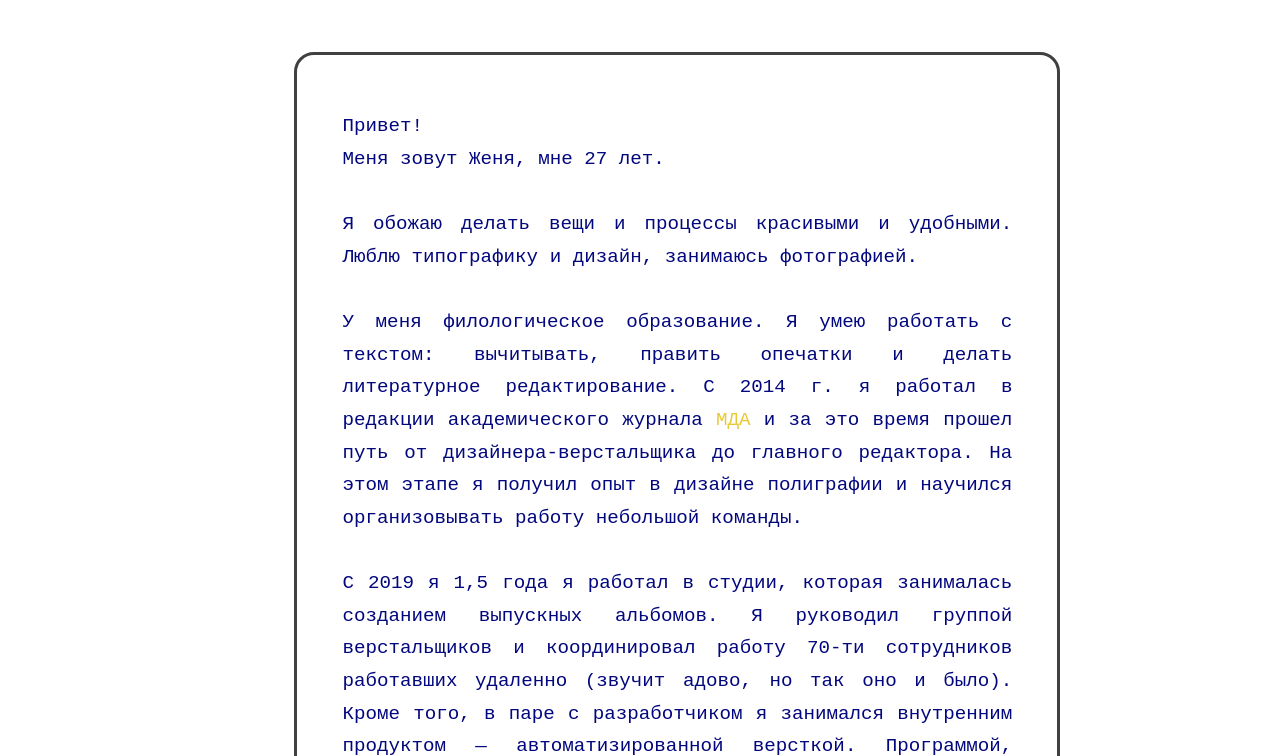
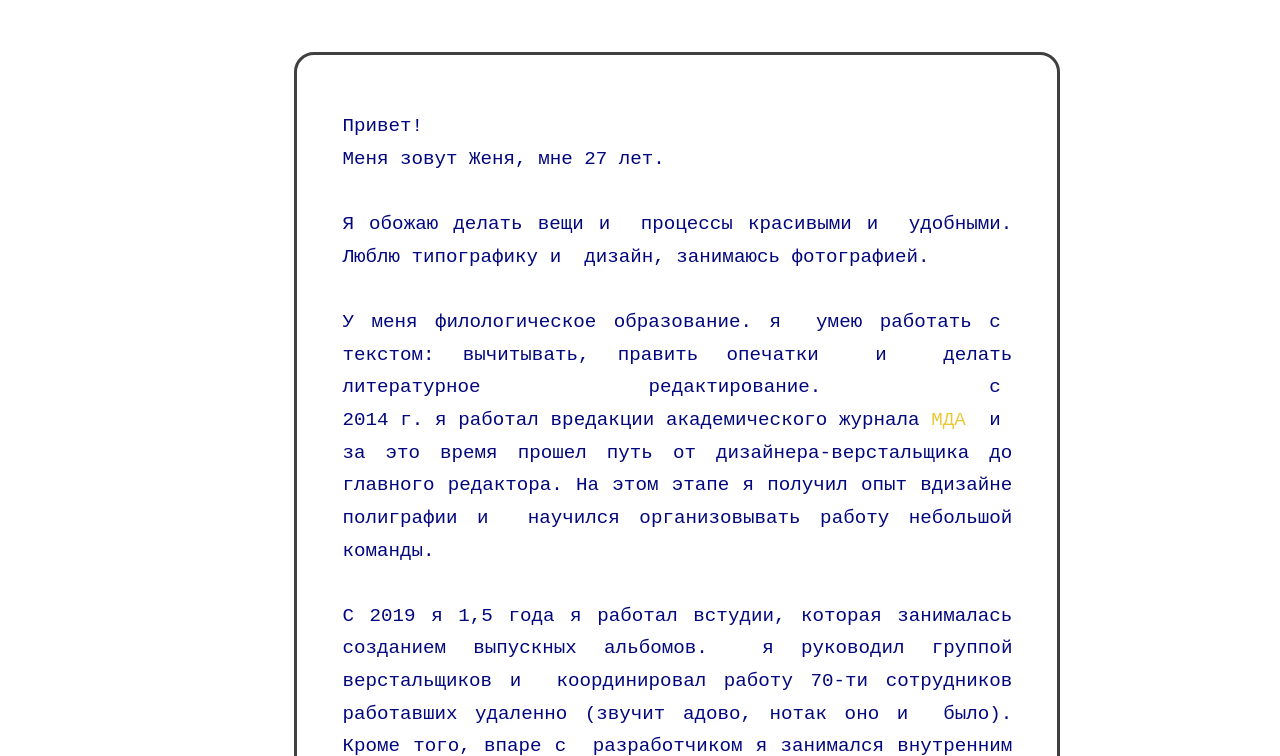
Before and after one commit to chekovevg/evgeny_chekov, a plain HTML site: page cv.html in a window 1280 px wide. Shown: the part 44-800 px from the top of the page. Drawn offline with Linux system fonts and the light colour scheme.

Commit message:
Update cv.html

```diff
--- a/cv.html
+++ b/cv.html
@@ -16,54 +16,53 @@
       <section class="container">
         <p class="text">Привет!<br>
         Меня зовут Женя, мне 27 лет.<br>
-        <br>Я обожаю делать вещи и процессы красивыми и удобными.
-        Люблю типографику и дизайн, занимаюсь фотографией.<br>
-        <!-- <br>Сейчас я работаю дизайнером в <a href="https://www.instagram.com/mads_courses/" target="_blank">MADS</a>, крутой креативной школе. Выполняю задачи для SMM команды,
-        готовлю визуал для Instagram, email рассылок, работаю с графическими элементами сайта и презентациями.
-        Делаю небольшие проекты в After Effects и Premire.<br>
-        <br>Занимаюсь наставничеством в <a href="https://www.instagram.com/setters_education/" target="_blank">SETTERS</a> на курсе
+        <br>Я обожаю делать вещи&nbsp;и&nbsp; процессы красивыми&nbsp;и&nbsp; удобными.
+        Люблю типографику&nbsp;и&nbsp; дизайн, занимаюсь фотографией.<br>
+        <!-- <br>Сейчас&nbsp;я&nbsp;работаю дизайнером&nbsp;в<a href="https://www.instagram.com/mads_courses/" target="_blank">MADS</a>, крутой креативной школе. Выполняю задачи для SMM команды,
+        готовлю визуал для Instagram, email рассылок, работаю&nbsp;с&nbsp; графическими элементами сайта&nbsp;и&nbsp; презентациями.
+        Делаю небольшие проекты&nbsp;вAfter Effects&nbsp;и&nbsp; Premire.<br>
+        <br>Занимаюсь наставничеством&nbsp;в<a href="https://www.instagram.com/setters_education/" target="_blank">SETTERS</a> на курсе
         <a href="https://setters.education/courses/base" target="_blank">BASE</a>.
-        Параллельно помогаю ребятам из <a href="http://aldes.group/" target="_blank">Aldes.SMM</a> организовывать съемки для клиентов и выполнять
-        рутинные SMM задачи вроде планирования контента, постинга, подготовки и разработки сторис. <br>
-        <br>С недавнего времени стажируюсь в <a href="https://www.instagram.com/badlonmagazine/" target="_blank">BADLON Magazine</a> — независимом
-        издании о фотографии, искусстве и моде. Иногда снимаюсь сам в творческих и fashion-проектах
-        (можно посмотреть в моем <a href="https://www.instagram.com/evgeny_chekov/" target="_blank">instagram</a>).
+        Параллельно помогаю ребятам&nbsp;и&nbsp;з <a href="http://aldes.group/" target="_blank">Aldes.SMM</a> организовывать съемки для клиентов&nbsp;и&nbsp; выполнять
+        рутинные SMM задачи вроде планирования контента, постинга, подготовки&nbsp;и&nbsp; разработки сторис. <br>
+        <br>С недавнего времени стажируюсь&nbsp;в<a href="https://www.instagram.com/badlonmagazine/" target="_blank">BADLON Magazine</a> — независимом
+       &nbsp;и&nbsp;здании о фотографии,&nbsp;и&nbsp;скусстве&nbsp;и&nbsp; моде.&nbsp;и&nbsp;ногда снимаюсь сам&nbsp;втворческих&nbsp;и&nbsp; fashion-проектах
+        (можно посмотреть&nbsp;вмоем <a href="https://www.instagram.com/evgeny_chekov/" target="_blank">instagram</a>).
         Выполняю частные заказы   <br> -->
-        <br>У меня филологическое образование. Я умею работать с текстом: вычитывать, править опечатки
-        и делать литературное редактирование. С 2014 г. я работал в редакции академического журнала
+        <br>У меня филологическое образование.&nbsp;я&nbsp;&nbsp;умею работать&nbsp;с&nbsp; текстом: вычитывать, править опечатки
+       &nbsp;и&nbsp; делать литературное редактирование.&nbsp;с&nbsp; 2014&nbsp;г.&nbsp;я&nbsp;работал&nbsp;вредакции академического журнала
         <a href="https://www.instagram.com/moscowtheologicalacademy/" target="_blank">МДА</a>
-        и за это время прошел путь от дизайнера-верстальщика до главного редактора.
-        На этом этапе я получил опыт в дизайне полиграфии и научился организовывать работу небольшой команды.<br>
-        <br>С 2019 я 1,5 года я работал в студии, которая занималась созданием выпускных альбомов.
-        Я руководил группой верстальщиков и координировал работу 70-ти сотрудников работавших удаленно (звучит адово, но так оно и было).
-        Кроме того, в паре&nbsp;с разработчиком я занимался внутренним продуктом — автоматизированной версткой.
+       &nbsp;и&nbsp; за это время прошел путь от дизайнера-верстальщика до главного редактора.
+        На этом этапе&nbsp;я&nbsp;получил опыт&nbsp;вдизайне полиграфии&nbsp;и&nbsp; научился организовывать работу небольшой команды.<br>
+        <br>С 2019&nbsp;я&nbsp;1,5 года&nbsp;я&nbsp;работал&nbsp;встудии, которая занималась созданием выпускных альбомов.
+       &nbsp;я&nbsp;руководил группой верстальщиков&nbsp;и&nbsp; координировал работу 70-ти сотрудников работавших удаленно (звучит адово,&nbsp;нотак оно&nbsp;и&nbsp; было).
+        Кроме того,&nbsp;впаре&nbsp;с&nbsp; разработчиком&nbsp;я&nbsp;занимался внутренним продуктом — автоматизированной версткой.
         Программой, которая позволяла быстро верстать шаблонные макеты.<br>
-        <!-- <br>Продукт был сырой и я должен был довести его до состояния удобного софта
-        с рабочими сценариями и понятным интерфейсом. Чтобы оптимизировать программу я пользовался ею,
-        придумывал новых фичи и тестировал их.
-        Т.е. по большей части занимался UX, где в качестве юзеров выступали сотрудники студии.<br> -->
-        <br>Было здорово получить этот опыт и нести большую ответственность, но я решил что хочу заниматься
-        действительно интересными задачами, которые расширят мой кругозор и позволят мне расти профессионально.<br>
-        <br>Сейчас я работаю дизайнером в <a href="https://www.instagram.com/mads_courses/" target="_blank">MADS</a>, крутой креативной школе. Выполняю задачи для SMM команды,
-        готовлю визуал для Instagram, email рассылок, работаю с графическими элементами сайта&nbsp;и презентациями.
-        Делаю небольшие проекты в After Effects&nbsp;и Premire. Посмотреть мои работы в MADS можно
+        <!-- <br>Продукт был сырой&nbsp;и&nbsp;&nbsp;я&nbsp;должен был довести его до состояния удобного софта
+       &nbsp;с&nbsp; рабочими сценариями&nbsp;и&nbsp; понятным&nbsp;и&nbsp;нтерфейсом. Чтобы оптимизировать программу&nbsp;я&nbsp;пользовался ею,
+        придумывал новых фичи&nbsp;и&nbsp; тестировал&nbsp;и&nbsp;х.
+        Т.е. по большей части занимался UX, где&nbsp;вкачестве юзеров выступали сотрудники студии.<br> -->
+        <br>Было здорово получить этот опыт&nbsp;и&nbsp; нести большую ответственность,&nbsp;но&nbsp;я&nbsp;решил что хочу заниматься
+        действительно&nbsp;и&nbsp;нтересными задачами, которые расширят мой кругозор&nbsp;и&nbsp; позволят мне расти профессионально.<br>
+        <br>Сейчас&nbsp;я&nbsp;работаю дизайнером&nbsp;в<a href="https://www.instagram.com/mads_courses/" target="_blank">MADS</a>, крутой креативной школе. Выполняю задачи для SMM команды,
+        готовлю визуал для Instagram, email рассылок, работаю&nbsp;с&nbsp; графическими элементами сайта&nbsp;и&nbsp; презентациями.
+        Делаю небольшие проекты&nbsp;вAfter Effects&nbsp;и&nbsp; Premire. Посмотреть мои работы&nbsp;вMADS можно
         <a href="https://drive.google.com/drive/folders/11XiPWNp3kn_GB8iDCbvN6sS5hqnlZ4L2?usp=sharing" target="_blank">тут</a>.<br>
-        <br>Занимаюсь наставничеством в <a href="https://www.instagram.com/setters_education/" target="_blank">SETTERS</a> на курсе
+        <br>Занимаюсь наставничеством&nbsp;в<a href="https://www.instagram.com/setters_education/" target="_blank">SETTERS</a> на курсе
         <a href="https://setters.education/courses/base" target="_blank">BASE</a>.
-        Параллельно помогаю ребятам из <a href="http://aldes.group/" target="_blank">Aldes.SMM</a>
-        организовывать съемки для клиентов и выполнять рутинные SMM задачи вроде планирования контента,
-        постинга, подготовки и разработки сторис.<br>
-        <br>Работаю в команде <a href="https://www.instagram.com/badlonmagazine/" target="_blank">BADLON Magazine</a> — независимого
-        издания&nbsp;о фотографии, искусстве и моде. Иногда снимаюсь сам&nbsp;в творческих и fashion-проектах
-        (можно посмотреть в моем <a href="https://www.instagram.com/evgeny_chekov/" target="_blank">instagram</a>).
-        Выполняю частные заказы по дизайну и верстке. Работал&nbsp;с фотографом <a href="https://www.instagram.com/emmieamerica/" target="_blank">Emmie America</a>
+        Параллельно помогаю ребятам&nbsp;и&nbsp;з <a href="http://aldes.group/" target="_blank">Aldes.SMM</a>
+        организовывать съемки для клиентов&nbsp;и&nbsp; выполнять рутинные SMM задачи вроде планирования контента,
+        постинга, подготовки&nbsp;и&nbsp; разработки сторис.<br>
+        <br>Работаю&nbsp;вкоманде <a href="https://www.instagram.com/badlonmagazine/" target="_blank">BADLON Magazine</a> — независимого
+       &nbsp;и&nbsp;здания&nbsp;о&nbsp; фотографии,&nbsp;и&nbsp;скусстве&nbsp;и&nbsp; моде.&nbsp;и&nbsp;ногда снимаюсь сам&nbsp;в творческих&nbsp;и&nbsp; fashion-проектах
+        (можно посмотреть&nbsp;вмоем <a href="https://www.instagram.com/evgeny_chekov/" target="_blank">instagram</a>).
+        Выполняю частные заказы по дизайну&nbsp;и&nbsp; верстке. Работал&nbsp;с&nbsp; фотографом <a href="https://www.instagram.com/emmieamerica/" target="_blank">Emmie America</a>
         над ее <a href="https://drive.google.com/file/d/1u0UO35XPWAFy-5Eywj8GJ75pPjJ4CLHj/view?usp=sharing" target="_blank">портфолио</a>.<br>
-        <br>Люблю работать&nbsp;с людьми у которых я могу перенять опыт&nbsp;и учиться новому. Мне нравятся аналитические
-        задачи, я хорошо знаю английский (могу поддержать беседу на профессиональную тему), ценю принцип свободы
-        и ответственности в работе. Умею делать красиво.<br>
-        <br> Каждый день я стараюсь узнавать что-то новое. Я прослушал&nbsp;и законспектировал лекции Школы дизайна Яндекса.
-        Изучил HTML, CSS и написал этот сайт. Изучаю инструменты для создания визуальных прототипов и анимации.
-        Свободно работаю в Figma, Photoshop, Illustrator, InDesign.</p>
+        <br>Люблю работать&nbsp;с&nbsp; людьми у которых&nbsp;я&nbsp;могу перенять опыт&nbsp;и&nbsp; учиться новому. Мне нравятся аналитические
+        задачи,&nbsp;я&nbsp;хорошо знаю английский (могу поддержать беседу на профессиональную тему), ценю принцип свободы&nbsp;и&nbsp; ответственности&nbsp;в работе. Умею делать красиво.<br>
+        <br> Каждый день&nbsp;я&nbsp;с&nbsp;тараюсь узнавать что-то новое.&nbsp;я&nbsp;прослушал&nbsp;и&nbsp; законспектировал лекции Школы дизайна Яндекса.
+       &nbsp;и&nbsp;зучил HTML, CSS&nbsp;и&nbsp; написал этот сайт.&nbsp;и&nbsp;зучаю&nbsp;и&nbsp;нструменты для создания визуальных прототипов&nbsp;и&nbsp; анимации.
+        Свободно работаю&nbsp;вFigma, Photoshop, Illustrator, InDesign.</p>
       </section>
  </main>
 </body>
```
